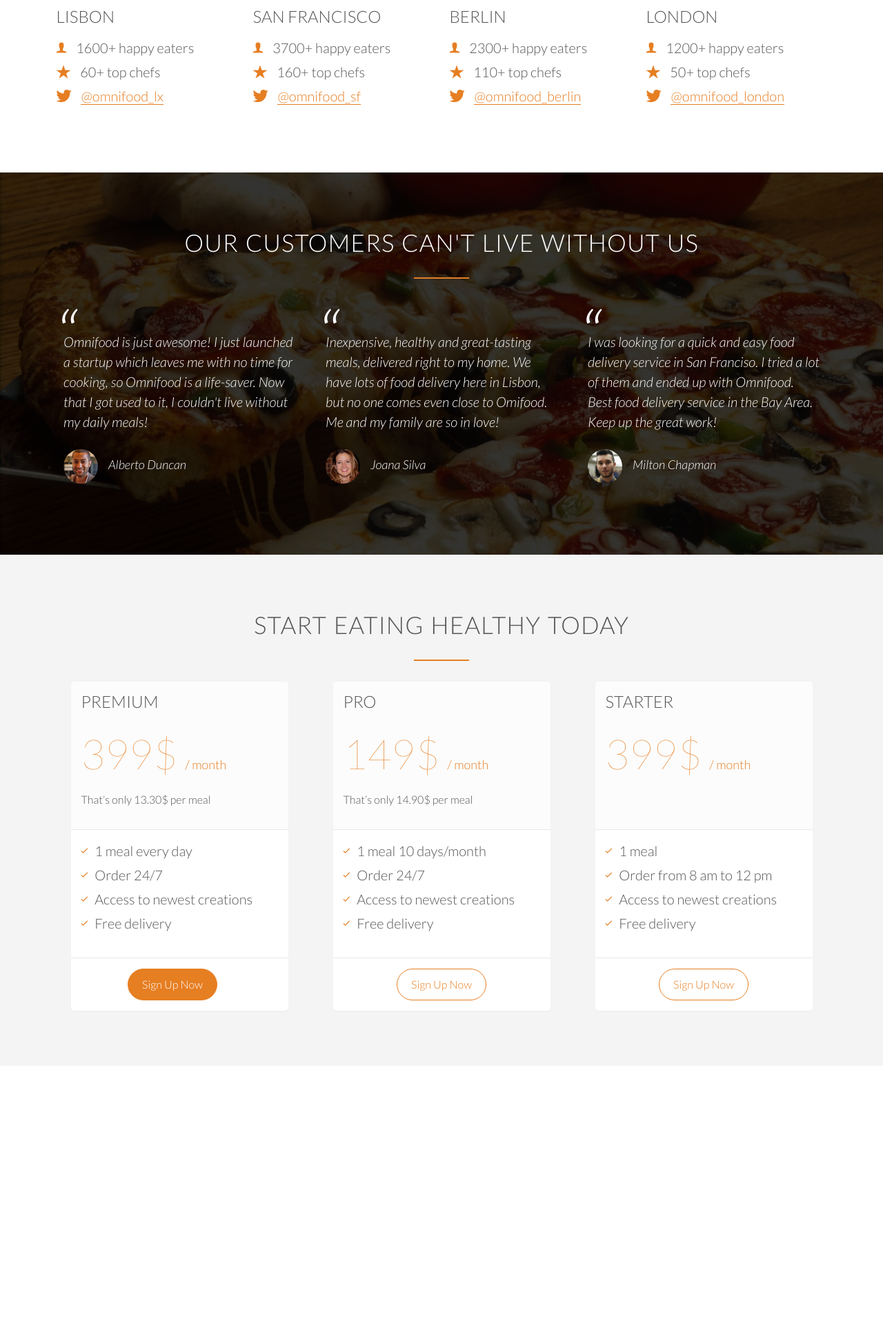
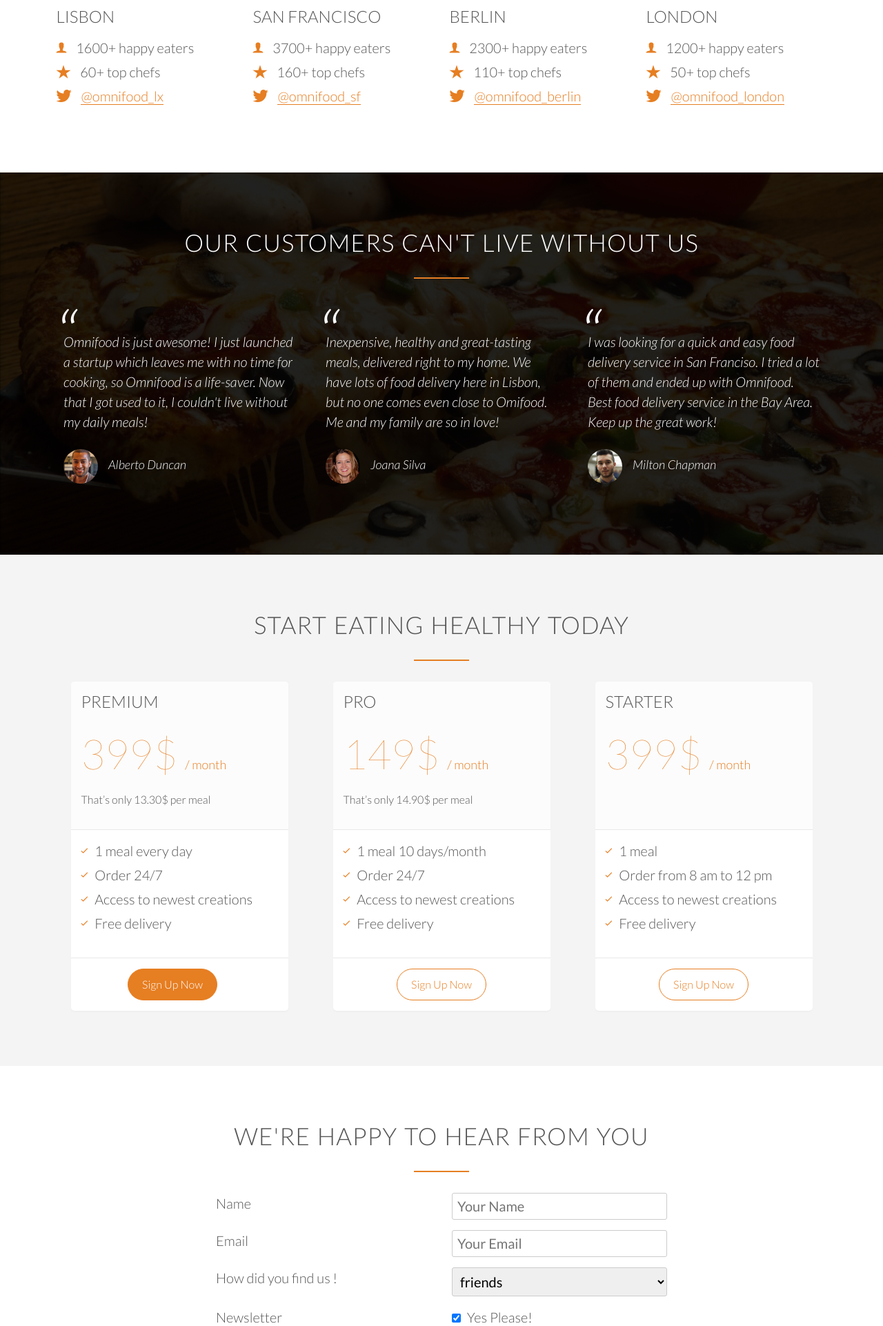
Before and after one commit to himanshumeena/omnifood, a PHP site: page / in a window 1280 px wide. Shown: the part 3097-5019 px from the top of the page at 69% size. Before the commit the page ends 4564 px from the top, so only its background shows below. Run offline with PHP 8.4, Linux system fonts and the light colour scheme; some web fonts are replaced.

Commit message:
section signup added

```diff
--- a/home.html
+++ b/home.html
@@ -266,7 +266,9 @@
                 <div class="plan-box">
                     <div>
                         <h3>Premium</h3>
-                        <p class="plan-price">399$ <span>/ month</span></p>
+                        <p class="plan-price">399$
+                            <span>/ month</span>
+                        </p>
                         <p class="plan-price-meal">That’s only 13.30$ per meal</p>
                     </div>
                     <div>
@@ -290,7 +292,9 @@
                 <div class="plan-box">
                     <div>
                         <h3>Pro</h3>
-                        <p class="plan-price">149$ <span>/ month</span></p>
+                        <p class="plan-price">149$
+                            <span>/ month</span>
+                        </p>
                         <p class="plan-price-meal">That’s only 14.90$ per meal</p>
                     </div>
                     <div>
@@ -314,7 +318,9 @@
                 <div class="plan-box">
                     <div>
                         <h3>Starter</h3>
-                        <p class="plan-price">399$ <span>/ month</span></p>
+                        <p class="plan-price">399$
+                            <span>/ month</span>
+                        </p>
                         <p class="plan-price-meal">&nbsp;</p>
                     </div>
                     <div>
@@ -336,6 +342,71 @@
             </div>
         </div>
     </section>
+    <section>
+        <div class="row">
+            <h2>
+                We're happy to hear from you
+            </h2>
+        </div>
+        <div class="row">
+            <form action="#" class="contact-form">
+                <div class="row">
+                    <div class="col sm-4">
+                        <label for="name">Name</label>
+                    </div>
+                    <div class="col sm-8">
+                        <input type="text" id="name" name="name" placeholder="Your Name" required>
+                    </div>
+                </div>
+                <div class="row">
+                    <div class="col sm-4">
+                        <label for="email">Email</label>
+                    </div>
+                    <div class="col sm-8">
+                        <input type="email" id="email" name="name" placeholder="Your Email" required>
+                    </div>
+                </div>
+                <div class="row">
+                    <div class="col sm-4">
+                        <label for="find-us">How did you find us !</label>
+                    </div>
+                    <div class="col sm-8">
+                        <select name="find-us" id="find-us">
+                            <option value="friends" selected>friends</option>
+                            <option value="search">search</option>
+                            <option value="advt.">advt.</option>
+                            <option value="other">other</option>
+                        </select>
+                    </div>
+                </div>
+                <div class="row">
+                    <div class="col sm-4">
+                        <label for="newsletter">Newsletter</label>
+                    </div>
+                    <div class="col sm-8">
+                        <input type="checkbox" name="newsletter" id="newsletter" checked> Yes Please!
+                    </div>
+                </div>
+                <div class="row">
+                    <div class="col sm-4">
+                        <label>Drop us a line</label>
+                    </div>
+                    <div class="col sm-8">
+                        <textarea placeholder="Your message"></textarea>
+                    </div>
+                </div>
+                <div class="row">
+                        <div class="col sm-4">
+                            <label>&nbsp;</label>
+                        </div>
+                        <div class="col sm-8">
+                            <input type="submit" value="Send it !" class="btn btn-full">
+                        </div>
+                    </div>
+
+            </form>
+        </div>
+    </section>
     </div>
 </body>
 
--- a/resources/css/style.css
+++ b/resources/css/style.css
@@ -45,7 +45,7 @@ section{
 }
 
 .row{
-    width: 1140px;
+    max-width: 1140px;
     margin: 0 auto;
 }
 
@@ -146,7 +146,8 @@ a:active{
 /* ----- BUTTONS ----- */
 
 .btn:link,
-.btn:visited{
+.btn:visited,
+input[type="submit"]{
     padding: 10px 20px;
     font-weight: 300;
     display: inline-block;
@@ -157,7 +158,8 @@ a:active{
 }
 
 .btn-full:link,
-.btn-full:visited
+.btn-full:visited,
+input[type="submit"]
 {
     margin-right: 20px;
     background-color: #e67e22;
@@ -170,7 +172,8 @@ a:active{
 }
 
 .btn:hover,
-.btn:active{
+.btn:active,
+intput[type="submit"]{
     background-color: #9c4a01;
     border: 1px solid #9c4a01;
 }
@@ -357,7 +360,7 @@ section.how_it_works{
 /* -------------------------------------------------------- */
 
 .testimonials{
-    background-image: linear-gradient(rgba(0, 0, 0, 0.8),rgba(0, 0, 0, 0.8)), url('./img/back-customers.jpg');
+    background-image: linear-gradient(rgba(0, 0, 0, 0.87),rgba(0, 0, 0, 0.87)), url('./img/back-customers.jpg');
     background-position: center;
     background-size: cover;
     color: #fff;
@@ -449,3 +452,34 @@ cite img{
     border-top-left-radius: 5px;
     border-top-right-radius: 5px;
 }
+
+/* -------------------------------------------------------- */
+/* Contact form
+/* -------------------------------------------------------- */
+
+.contact-form{
+    width: 60%;
+    margin: 0 auto;
+}
+
+.contact-form .row{
+    margin-bottom: 15px;
+}
+
+input[type="text"],
+input[type="email"],
+select,
+textarea{
+    width: 100%;
+    padding: 7px;
+    border-radius: 3px;
+    border: 1px solid #ccc;
+}
+
+textarea{
+    height: 100px;
+}
+
+input[type="checkbox"]{
+    margin: 10px 5px 10px 0;
+}
```
